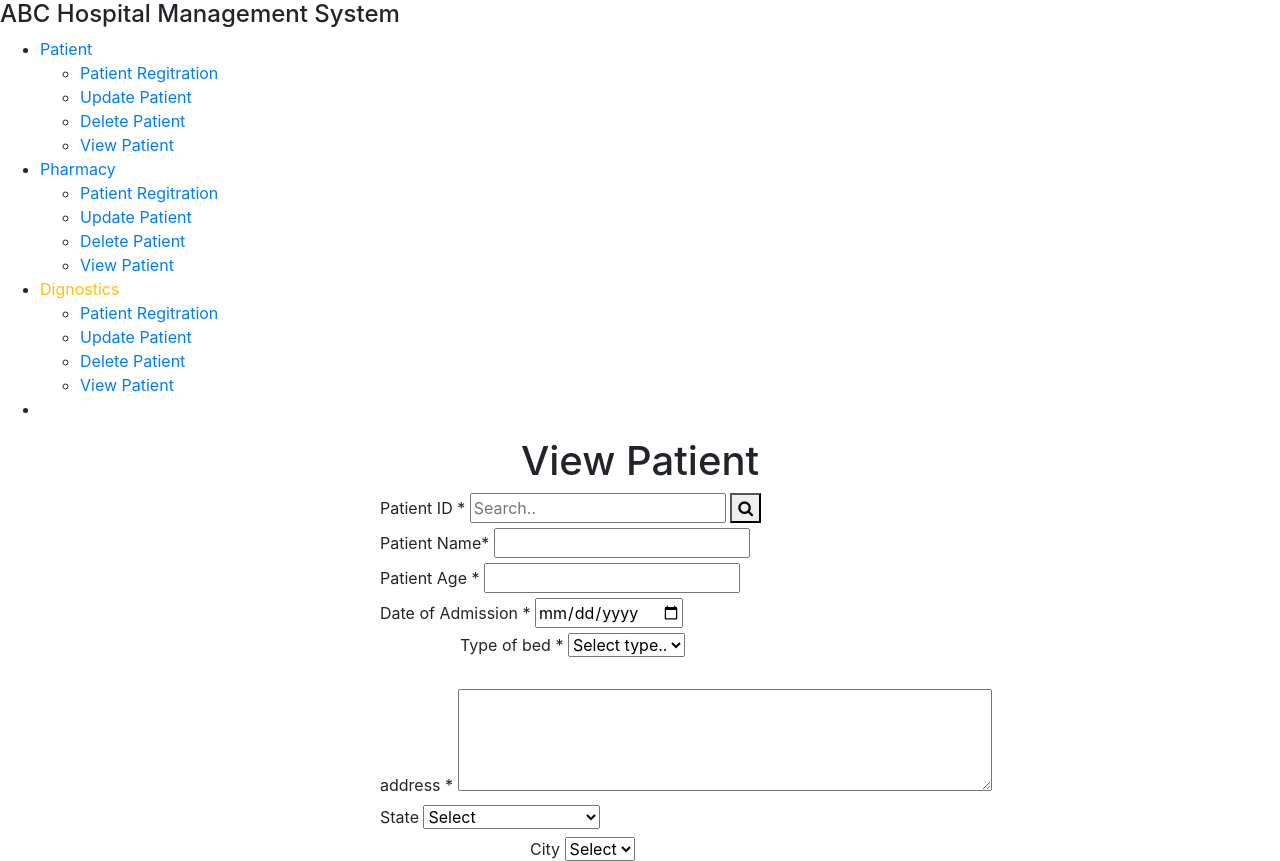
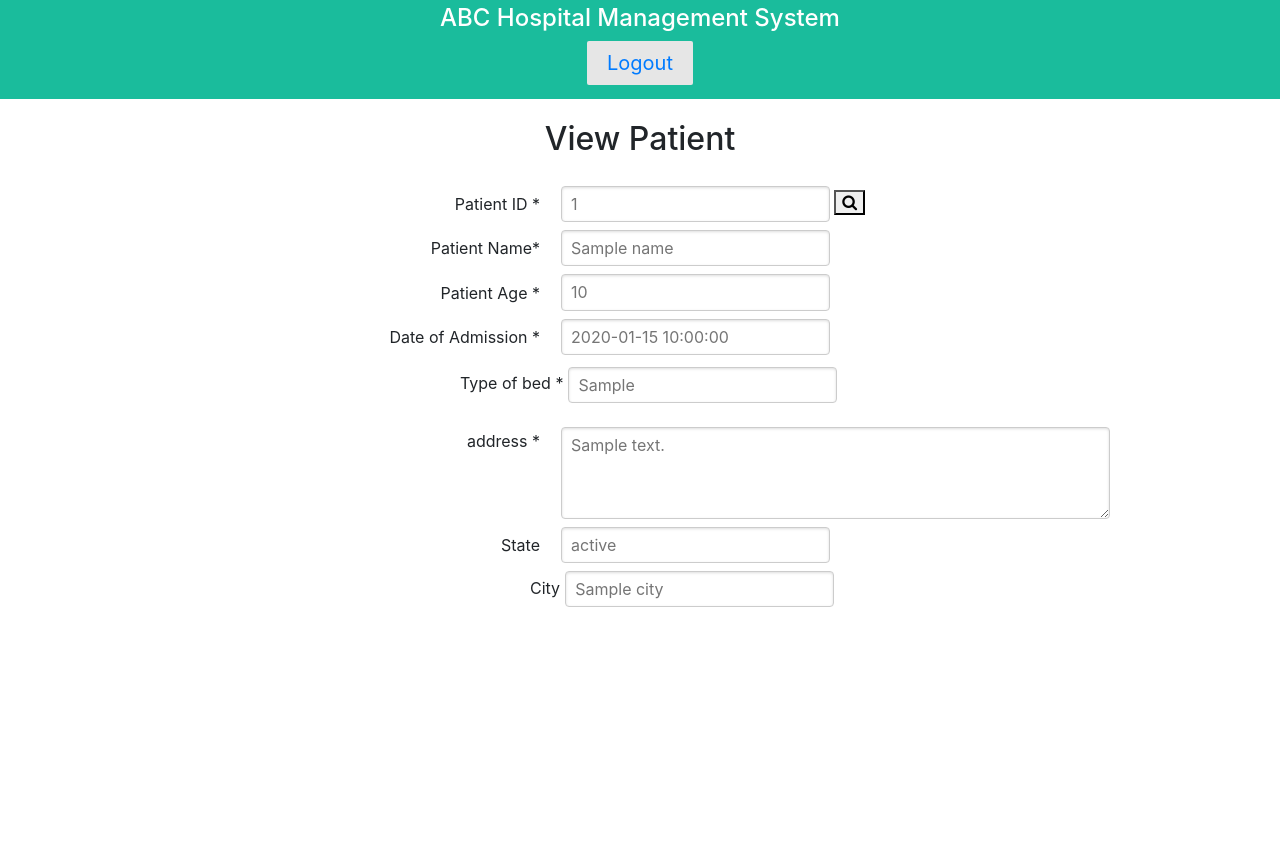
Before and after one commit to i-m-alok/Hospital-Management-System, a Flask app: template application/templates/view.html in a window 1280 px wide. After the commit the page ends 607 px from the top, so only its background shows below. Run offline with Flask 2, Linux system fonts and the light colour scheme; the visitor is signed in with stand-in values (Sample User, id 1); tables that the repository leaves empty hold one stand-in row (values such as "Sample post"); the template is opened without the code that fills it: most values are stand-ins (such as "Sample title", 1, 10 or a date in 2020); parts of the project's set-up code (start-up, migrations or seed data) failed here and were passed over; some libraries are stand-ins or nearby versions.

Commit message:
Done with create and view patient

```diff
--- a/application/__init__.py
+++ b/application/__init__.py
@@ -5,7 +5,8 @@ from flask_sqlalchemy import SQLAlchemy
 
 app = Flask(__name__)
 app.config.from_object(Config)
-app.config['SQLALCHEMY_DATABASE_URI'] = "postgresql://postgres:*******/Hospital"
+app.config['SQLALCHEMY_DATABASE_URI'] = "postgresql://postgres:Mishra981205@localhost/Hospital"
+app.config['SQLALCHEMY_TRACK_MODIFICATIONS'] = True
 db = SQLAlchemy(app)
 
 from application import routes
--- a/application/templates/base.html
+++ b/application/templates/base.html
@@ -10,14 +10,16 @@
 		<h4>ABC Hospital Management System</h4>
 		<div class="pure-menu pure-menu-horizontal">
 			<ul class="pure-menu-list">
+				{% if session.get('userName')[:2]=="RE" %}
 					<li class="pure-menu-item pure-menu-has-children pure-menu-allow-hover"> <a href="#" id="menuLink1" class="pure-menu-link">Patient</a>
 						<ul class="pure-menu-children">
-						<li class="pure-menu-item"> <a href="#" class="pure-menu-link">Patient Regitration</a> </li>
+							<li class="pure-menu-item"> <a href="{{ url_for('home') }}" class="pure-menu-link">Patient Regitration</a> </li>
 							<li class="pure-menu-item"> <a href="#" class="pure-menu-link">Update Patient</a> </li>
 							<li class="pure-menu-item"> <a href="#" class="pure-menu-link">Delete Patient</a> </li>
-						<li class="pure-menu-item"> <a href="#" class="pure-menu-link">View Patient</a> </li>
+							<li class="pure-menu-item"> <a href="{{ url_for('viewPatient') }}" class="pure-menu-link">View Patient</a> </li>
 						</ul>
 					</li>
+				{% elif session.get('userName')[:2]=="PS"%}
 				<li class="pure-menu-item pure-menu-has-children pure-menu-allow-hover"> <a href="#" id="menuLink2" class="pure-menu-link">Pharmacy</a>
 					<ul class="pure-menu-children">
 						<li class="pure-menu-item"> <a href="#" class="pure-menu-link">Patient Regitration</a> </li>
@@ -26,6 +28,7 @@
 						<li class="pure-menu-item"> <a href="#" class="pure-menu-link">View Patient</a> </li>
 					</ul>
 				</li>
+				{% elif session.get('userName')[:2]=="DS" %}
 				<li class="pure-menu-item pure-menu-has-children pure-menu-allow-hover"> <a href="#" id="menuLink2" class="pure-menu-link text-warning">Dignostics</a>
 					<ul class="pure-menu-children">
 						<li class="pure-menu-item"> <a href="#" class="pure-menu-link">Patient Regitration</a> </li>
@@ -34,8 +37,9 @@
 						<li class="pure-menu-item"> <a href="#" class="pure-menu-link">View Patient</a> </li>
 					</ul>
 				</li>
+				{% endif %}
 				<li>
-                    {% if login %}
+                    {% if session.get('userName') %}
 					    <button type="submit" class="pure-button"><a href='{{url_for("logout") }}'>Logout</a></button>
                     {% endif %}
                 </li>
--- a/application/templates/index.html
+++ b/application/templates/index.html
@@ -42,7 +42,7 @@
             {% endfor %}
         {% endif %}
     {% endwith %}
-    <form class="pure-form pure-form-aligned" action="" method="POST" >
+    <form class="pure-form pure-form-aligned" action="" method="post" >
     <fieldset>
         <div class="pure-control-group">
             <label for="name">UserID</label>
--- a/application/templates/view.html
+++ b/application/templates/view.html
@@ -1,17 +1,28 @@
 {% extends "base.html" %}
-{% block body %}
-<!DOCTYPE html>
-<html>
-<head>
+{% block title %}View Patient{% endblock%}
+
+{% block head%}
   <meta name="viewport" content="width=device-width, initial-scale=1">
+  <link rel="stylesheet" href="https://unpkg.com/purecss@2.0.3/build/pure-min.css" integrity="sha384-cg6SkqEOCV1NbJoCu11+bm0NvBRc8IYLRGXkmNrqUBfTjmMYwNKPWBTIKyw9mHNJ" crossorigin="anonymous">
   <link rel="stylesheet" href="https://cdnjs.cloudflare.com/ajax/libs/font-awesome/4.7.0/css/font-awesome.min.css">
+  <style>
+      .header {
+    padding: 4px;
+    text-align: center;
+    background: #1abc9c;
+    color: white;
+    font-size: 20px;
+    position: absoulute;
+    }
 
-  <title>
-    my project
-  </title>
+    .pure-menu-link{
+        background: rgb(66, 184, 221);
 
-</head>
-<style>
+        text-shadow: 0 1px 1px rgba(0, 0, 0, 0.2);
+    }
+    .pure-menu-list{
+        padding-bottom: 10px;
+    }
     .search-container button:hover {
     background: #ccc;
   }
@@ -19,72 +30,49 @@
       float: none;
     }
   </style>
-
-
+{% endblock %}
+{% block body %}
     <body>
       <h1 style="text-align: center;">View Patient</h1>
-      <form style="padding-left: 380px" class="pure-form pure-form-aligned">
+      <form style="padding-left: 380px" class="pure-form pure-form-aligned" action='{{ url_for('viewPatient') }}' method="post">
 
     <fieldset>
         <div class="pure-control-group">
             <label for="aligned-SSN">Patient ID *</label>
-            <input type="text" placeholder="Search.." name="search">
+            <input type="text" placeholder="{{ patientid }}" name="search">
       <button type="submit"><i class="fa fa-search"></i></button>
         </div>
         <div class="pure-control-group">
             <label for="aligned-name">Patient Name*</label>
-            <input type="text" id="name" placeholder="" />
+            <input type="text" id="name" placeholder="{{ name }}" />
         </div>
         <div class="pure-control-group">
             <label for="aligned-age">Patient Age *</label>
-            <input type="number" id="age" placeholder="" />
+            <input type="number" id="age" placeholder="{{ age }}" />
         </div>
         <div class="pure-control-group">
             <label for="aligned-admission">Date of Admission *</label>
-            <input type="date" id="admission" placeholder="" />
+            <input type="text" id="admission" placeholder="{{ dateOfAdmission }}" />
         </div>
         <div><label style="padding-left: 80px" for="aligned-states">Type of bed *</label>
-         <select name=list>
-          <option value="">Select type..</option>
-          <option value="type-1">type-1</option>
-          <option value="type-2">type-2</option>
-          <option value="type-3">type-3</option>
-         </select>
+            <input type="text" id="bed" placeholder="{{ typeOfBed }}" />
      </div><br>
               <div class="pure-control-group">
             <label for="aligned-address">address *</label>
-            <textarea rows="4" cols="50" name="comment" form="usrform"></textarea>
+            <textarea rows="4" cols="50" name="comment" placeholder='{{ address }}'></textarea>
             </div>
 
           <div class="pure-control-group">
         <label for="State">State</label>
-      <select name=list id="select1"  name="state" onchange="populate(this.id,'select2')">
-     <option value="">Select</option>
-                            <option value="chandigarh">Chandigarh</option>
-                            <option value="Delhi">Delhi</option>
-                            <option value="Haryana">Haryana</option>
-                            <option value="Himachal Pradesh">Himachal Pradesh</option>
-                            <option value="Jammu and Kashmir">Jammu and Kashmir</option>
-                            <option value="Ladakh">Ladakh</option>
-                            <option value="Punjab">Punjab</option>
-                            <option value="Rajasthan">Rajasthan</option>
-                            <option value="Uttarakhand">Uttarakhand</option>
-                            <option value="Uttarpradesh">Uttar Pradesh</option>
-            </select>
+        <input type="text" id="bed" placeholder="{{ state }}" />
     </div>     <div style="padding-left: 150px">
                 <td>City</td>
                     <td>
-                        <select  id="select2"  name="city">
-                            <option value="">Select</option>
-
-                        </select>
+                    <input type="text" id="bed" placeholder="{{ city }}" />
                     </td>
                 </div>
 
     </fieldset>
 </form>
-</body>
-</html>
-
     </div>
 {% endblock %}
```
Also changed, not shown: application/routes.py (+55 -4 lines), application/templates/create_patient.html (+8 -8 lines). Lines whose indentation alone changed are shown as unchanged.
